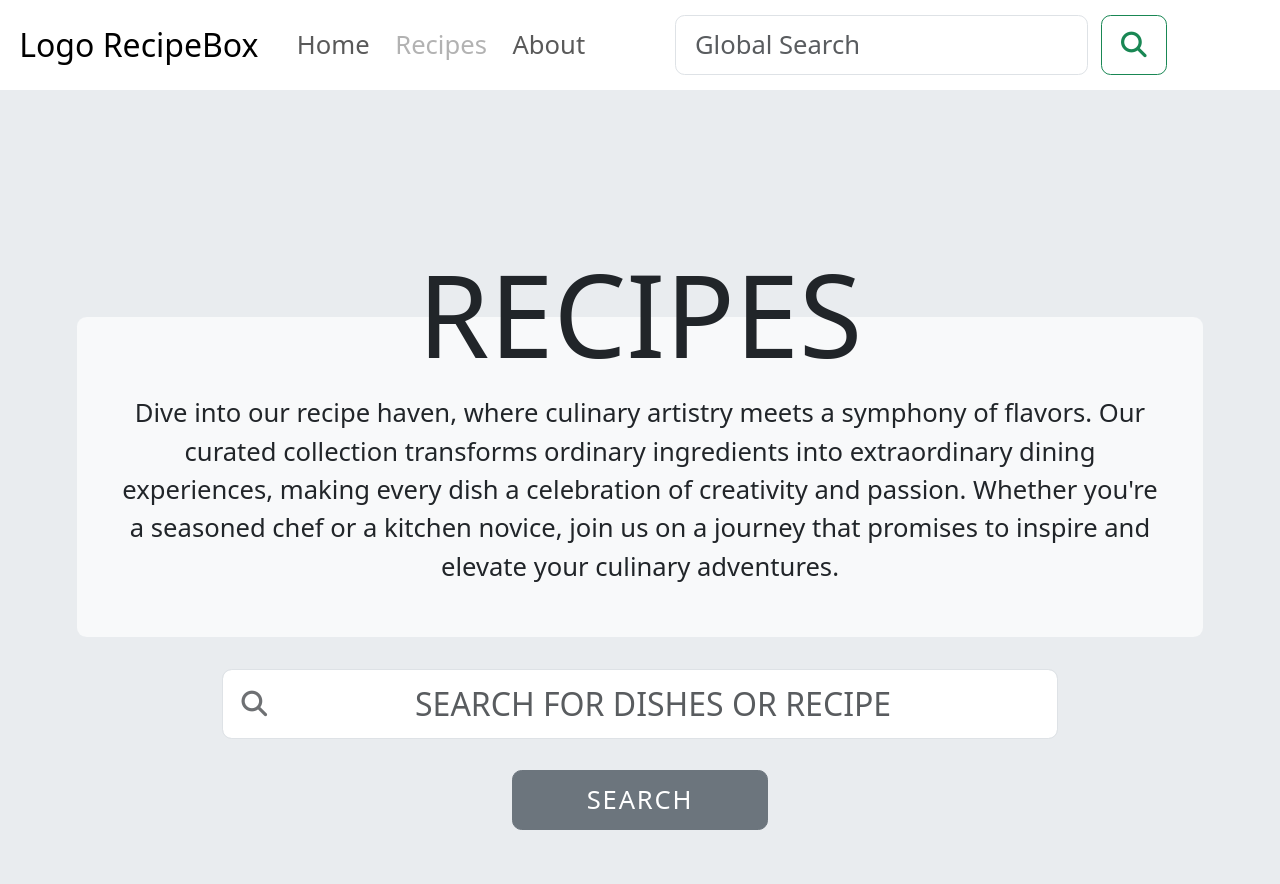
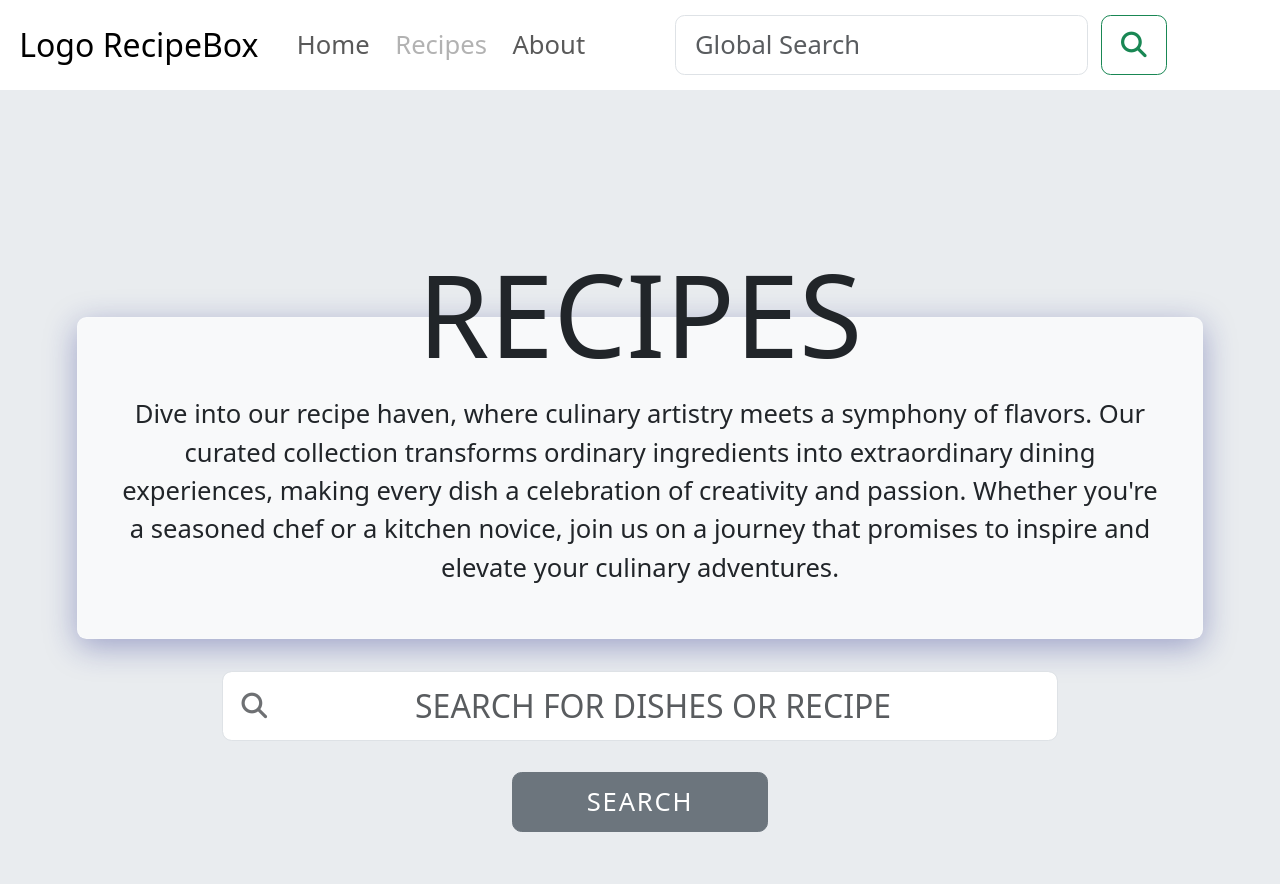
Before and after one commit to rafaeljacov/RecipeBox, a plain HTML site: page recipes.html in a window 1280 px wide. Shown: the top 884 px of the page. Drawn offline with nearby package versions, Linux system fonts and the light colour scheme.

Commit message:
added link to about page and added glassmorphism style

```diff
--- a/css/recipes.css
+++ b/css/recipes.css
@@ -6,9 +6,21 @@
     --gradient:
 }
 
+.hero-section h1 + div {
+    /* Glassmorphism */
+    background: rgba( 255, 255, 255, 0.4 );
+    box-shadow: 0 8px 32px 0 rgba( 31, 38, 135, 0.37 );
+    backdrop-filter: blur( 16.5px );
+    -webkit-backdrop-filter: blur( 16.5px );
+    border-radius: 10px;
+    border: 1px solid rgba( 255, 255, 255, 0.18 );
+}
+
 .hero-section h1 {
     transform: translateY(57%);
     font-size: clamp(60px, 15vw, 4.5em);
+    position: relative;
+    z-index: 3;
 }
 
 .main-search {
--- a/recipes.html
+++ b/recipes.html
@@ -34,7 +34,7 @@
                     <div class="navbar-nav me-5">
                         <a class="nav-link" href="index.html">Home</a>
                         <a class="nav-link disabled" href="#">Recipes</a>
-                        <a class="nav-link" href="#">About</a>
+                        <a class="nav-link" href="about.html">About</a>
                     </div>
                     <form class="d-flex" role="search">
                         <input class="form-control me-2" type="search" placeholder="Global Search" aria-label="Search">
```
